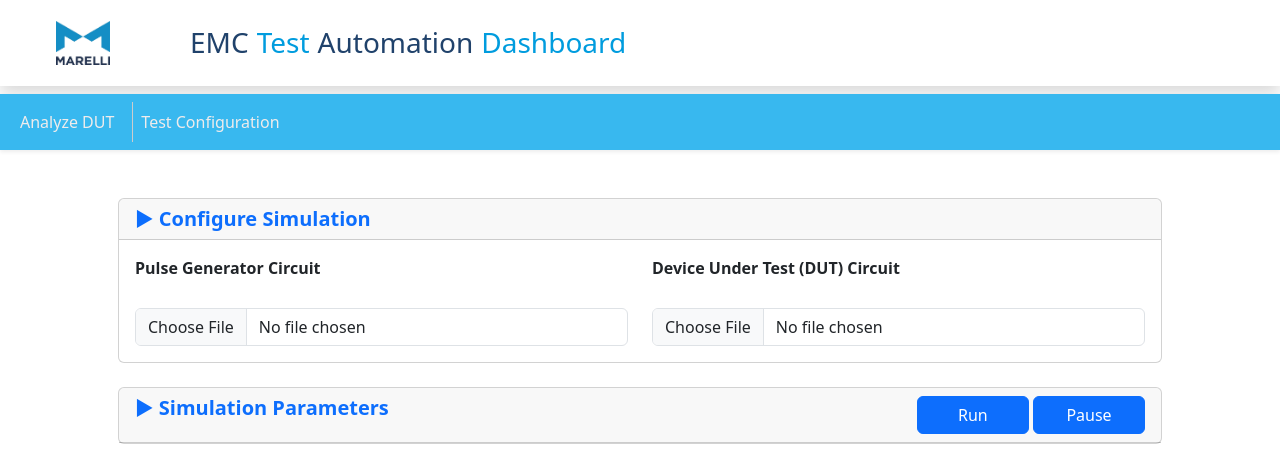
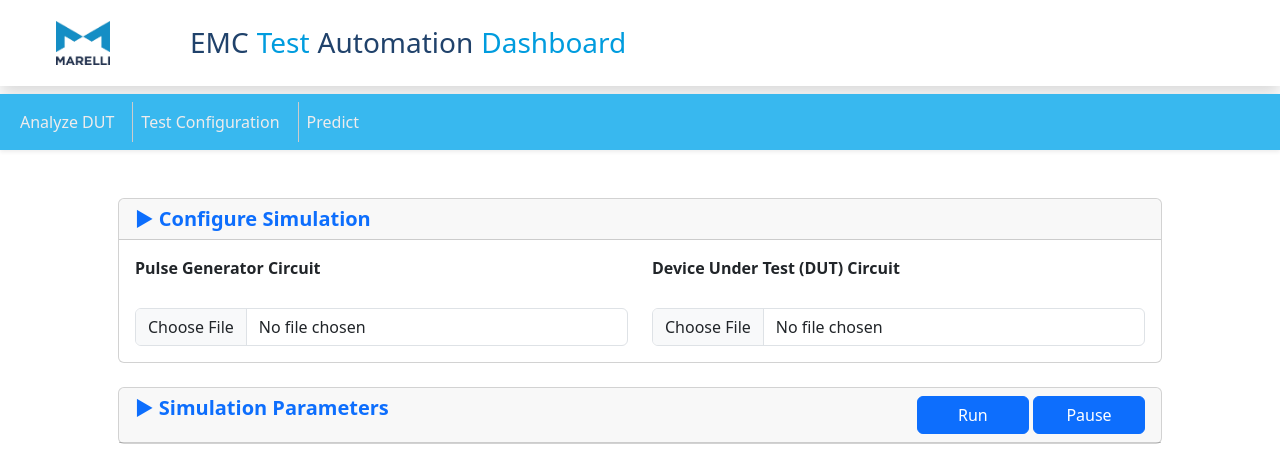
Before and after one commit to rs-nitk-2020/emc_test_automation, a Django app: page / in a window 1280 px wide. Shown: the top 475 px of the page. Run offline with Django 4.2, Linux system fonts and the light colour scheme; data comes from the database, SQL or seed files in the repository; some libraries are stand-ins or nearby versions.

Commit message:
Add ML GUI

```diff
--- a/emc_test_automation_gui/templates/emc_test_automation_gui/header.html
+++ b/emc_test_automation_gui/templates/emc_test_automation_gui/header.html
@@ -33,9 +33,9 @@
           <li class="nav-item">
             <a class="nav-link" href="{% url 'test_config_gui' %}">Test Configuration</a>
           </li>
-          <!-- <li class="nav-item">
-            <a class="nav-link" href="{% url 'home' %}">Component Stress Prediction</a>
-          </li> -->
+          <li class="nav-item">
+            <a class="nav-link" href="{% url 'home' %}">Predict</a>
+          </li>
         </ul>
       </div>
     </div>
```
